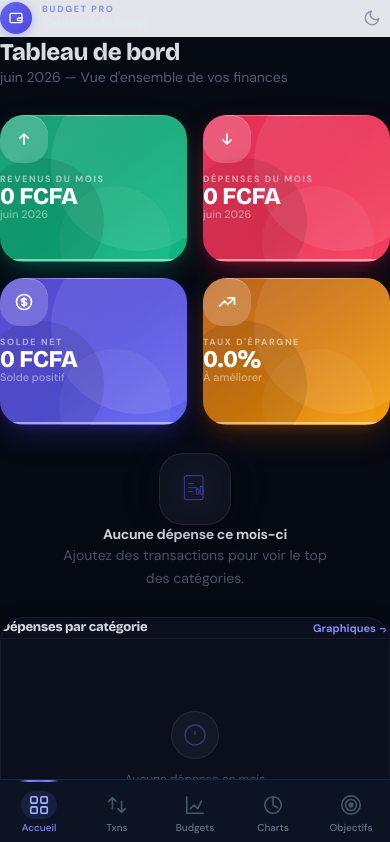
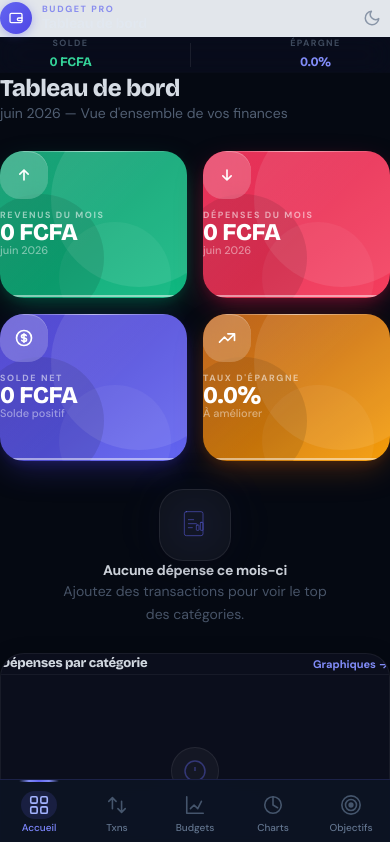
Before and after one commit to ousseynou-faye/GESTION-BOUTIQUES, a React (Vite) app in the folder budget-app/: page / in a window 390 px wide. Shown: the top 842 px of the page. Built offline with nearby package versions, Linux system fonts and the light colour scheme.

Commit message:
feat: add contextual solde/épargne band on TopBar mobile (Dashboard only)

```diff
--- a/budget-app/src/components/layout/TopBar.jsx
+++ b/budget-app/src/components/layout/TopBar.jsx
@@ -1,5 +1,8 @@
+import { useMemo } from 'react'
 import { useLocation } from 'react-router-dom'
 import { useBudget } from '@/context/BudgetContext'
+import { getSoldeNet, getTauxEpargne } from '@/utils/calculations'
+import { formatMontant, formatPourcentage } from '@/utils/formatters'
 
 const pageTitles = {
   '/':             'Tableau de bord',
@@ -34,9 +37,15 @@ export function TopBar() {
   const isDark    = state.settings.theme === 'dark'
   const pageTitle = pageTitles[location.pathname] ?? 'Budget Pro'
 
+  const mois    = state.settings.moisCourant
+  const solde   = useMemo(() => getSoldeNet(state.transactions, mois),    [state.transactions, mois])
+  const epargne = useMemo(() => getTauxEpargne(state.transactions, mois), [state.transactions, mois])
+
   return (
+    <div className="md:hidden sticky top-0 z-40">
+      {/* ── Barre principale ── */}
       <header
-      className="md:hidden sticky top-0 z-40 flex items-center justify-between px-4 py-3 border-b"
+        className="flex items-center justify-between px-4 py-3 border-b"
         style={{
           background: isDark ? 'rgba(6,11,24,0.94)' : 'rgba(241,245,249,0.94)',
           backdropFilter: 'blur(14px)',
@@ -84,5 +93,37 @@ export function TopBar() {
           {isDark ? <SunIcon /> : <MoonIcon />}
         </button>
       </header>
+
+      {/* ── Bande contextuelle Dashboard ── */}
+      {location.pathname === '/' && (
+        <div
+          className="flex items-center justify-around px-6 py-2 border-b"
+          style={{
+            background: isDark ? 'rgba(129,140,248,0.04)' : 'rgba(99,102,241,0.04)',
+            backdropFilter: 'blur(14px)',
+            WebkitBackdropFilter: 'blur(14px)',
+            borderColor: isDark ? 'rgba(255,255,255,0.05)' : 'rgba(0,0,0,0.05)',
+          }}
+        >
+          <div className="flex flex-col items-center gap-0.5">
+            <span className="text-[9px] font-bold uppercase tracking-[0.15em]"
+              style={{ color: 'rgba(100,116,139,0.6)' }}>Solde</span>
+            <span className="font-display text-[13px] font-bold tabular-nums"
+              style={{ color: solde >= 0 ? '#34d399' : '#fb7185' }}>
+              {formatMontant(solde)}
+            </span>
+          </div>
+          <div className="w-px h-6" style={{ background: 'rgba(255,255,255,0.08)' }} aria-hidden="true" />
+          <div className="flex flex-col items-center gap-0.5">
+            <span className="text-[9px] font-bold uppercase tracking-[0.15em]"
+              style={{ color: 'rgba(100,116,139,0.6)' }}>Épargne</span>
+            <span className="font-display text-[13px] font-bold tabular-nums"
+              style={{ color: '#818cf8' }}>
+              {formatPourcentage(epargne)}
+            </span>
+          </div>
+        </div>
+      )}
+    </div>
   )
 }
```
Lines whose indentation alone changed are shown as unchanged.
